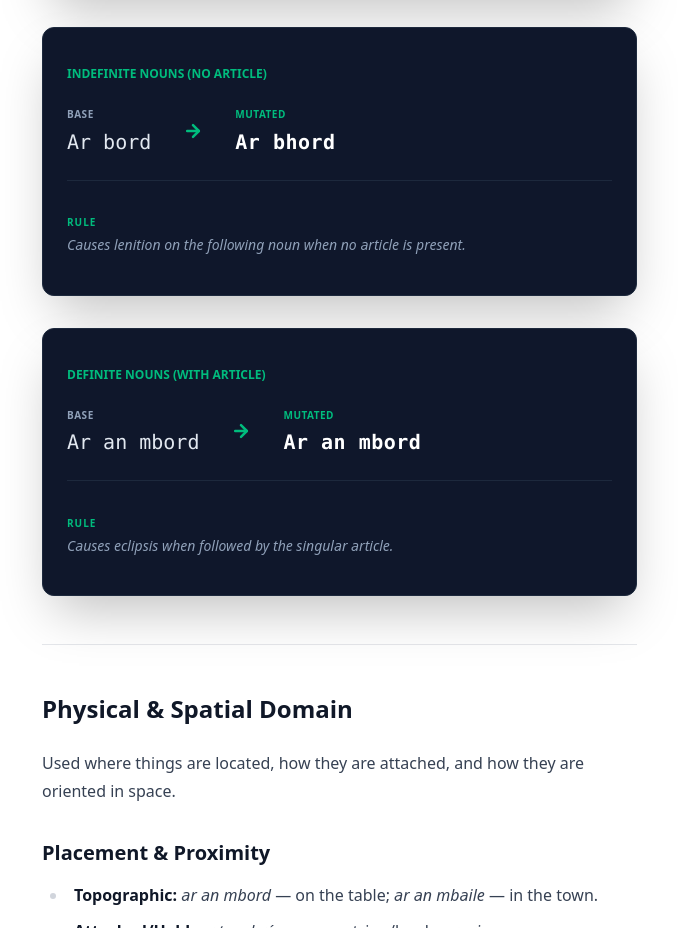
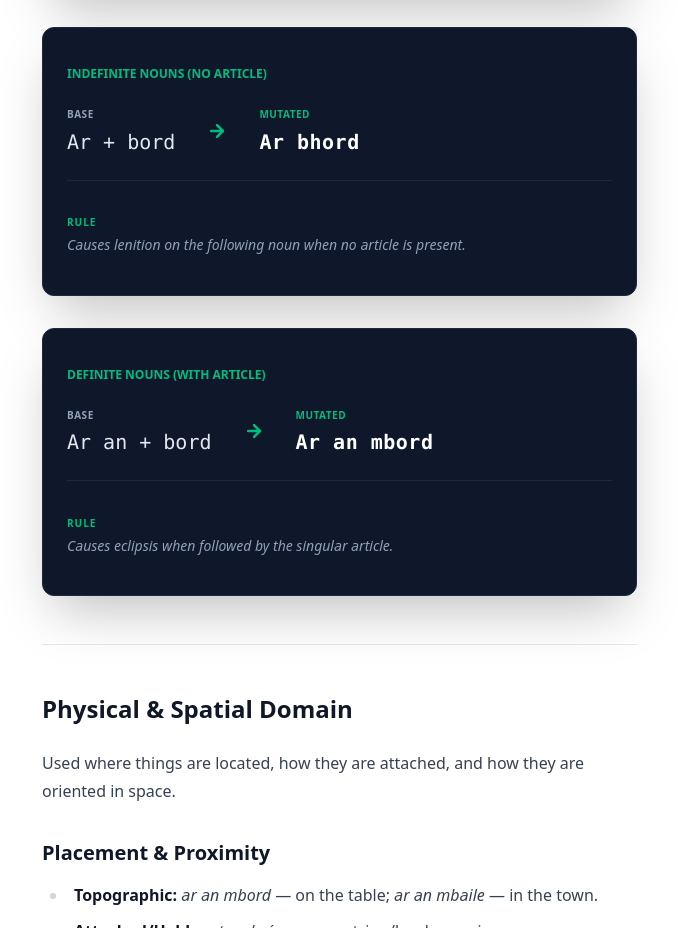
Before and after one commit to oflynned/grammar.ie, an Astro site: page /prepositions/conjugated/ar in a window 1280 px wide. Shown: the part 2180-3108 px from the top of the page, without its empty margins (54-732 px from the left). Built offline with nearby package versions, Linux system fonts and the light colour scheme; Astro itself is replaced by a stand-in of ours.

Commit message:
fix: make mutations clearer

```diff
--- a/src/content/prepositions/conjugated/ar.mdx
+++ b/src/content/prepositions/conjugated/ar.mdx
@@ -56,10 +56,10 @@ import MutationCard from "../../../components/MutationCard.astro"
 <MutationCard title="Qualified Indefinite Nouns" before="Ar cíos mór" after="Ar chíos mór"
               rule="Even in set phrases, if the noun is qualified by an adjective, lenition is usually triggered."/>
 
-<MutationCard title="Indefinite Nouns (No Article)" before="Ar bord" after="Ar bhord"
+<MutationCard title="Indefinite Nouns (No Article)" before="Ar + bord" after="Ar bhord"
               rule="Causes lenition on the following noun when no article is present."/>
 
-<MutationCard title="Definite Nouns (With Article)" before="Ar an mbord" after="Ar an mbord"
+<MutationCard title="Definite Nouns (With Article)" before="Ar an + bord" after="Ar an mbord"
               rule="Causes eclipsis when followed by the singular article."/>
 
 ---
```
